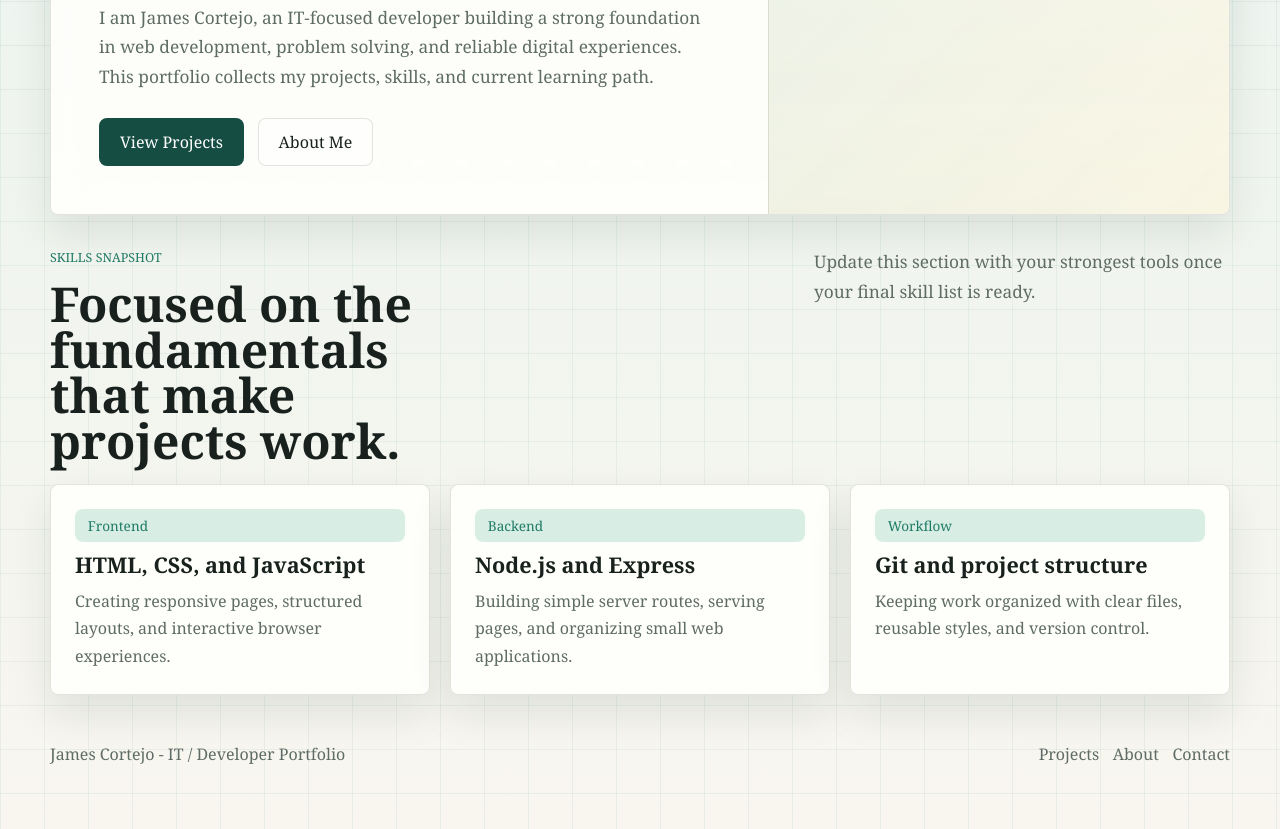
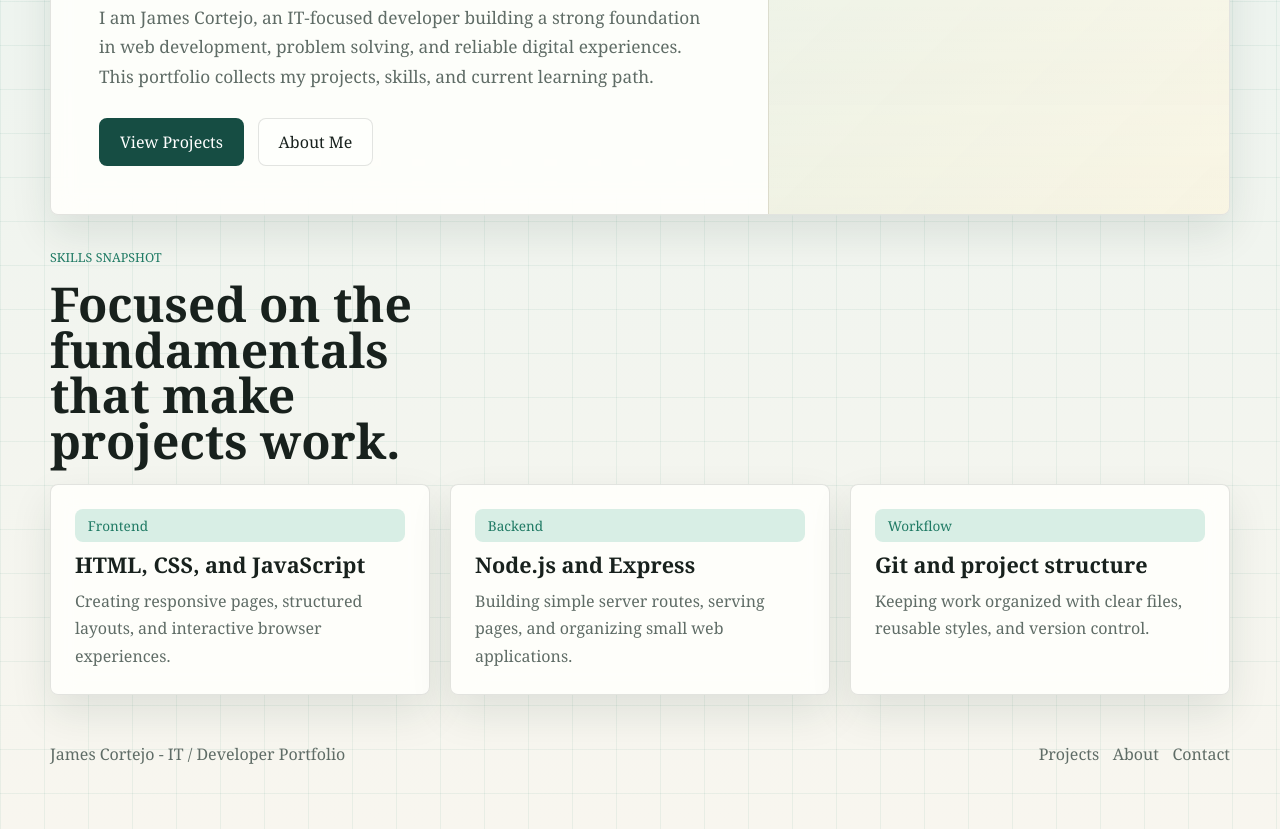
Before and after one commit to JamesCortejo/myprofilewebsite, a website: page public/index.html in a window 1280 px wide. Shown: the part 747-1576 px from the top of the page. Drawn offline with Linux system fonts and the light colour scheme.

Commit message:
home page change

```diff
--- a/public/index.html
+++ b/public/index.html
@@ -1,16 +1,16 @@
 <!DOCTYPE html>
 <html lang="en">
+
 <head>
   <meta charset="UTF-8" />
   <meta name="viewport" content="width=device-width, initial-scale=1.0" />
   <title>James Cortejo | IT Developer Portfolio</title>
-    <meta
-      name="description"
-      content="James Cortejo's IT and developer portfolio featuring web development projects, technical skills, and contact details."
-    />
+  <meta name="description"
+    content="James Cortejo's IT and developer portfolio featuring web development projects, technical skills, and contact details." />
   <link rel="icon" type="image/svg+xml" href="/favicon.svg" />
   <link rel="stylesheet" href="/styles.css" />
 </head>
+
 <body>
   <div class="page-shell">
     <header class="site-header">
@@ -64,8 +64,6 @@
             <h2>Focused on the fundamentals that make projects work.</h2>
           </div>
           <p class="lead">
-              Update this section with your strongest tools once your final
-              skill list is ready.
           </p>
         </div>
         <div class="card-grid">
@@ -109,4 +107,5 @@
 
   <script src="/app.js"></script>
 </body>
+
 </html>
```
Lines whose indentation alone changed are shown as unchanged.
